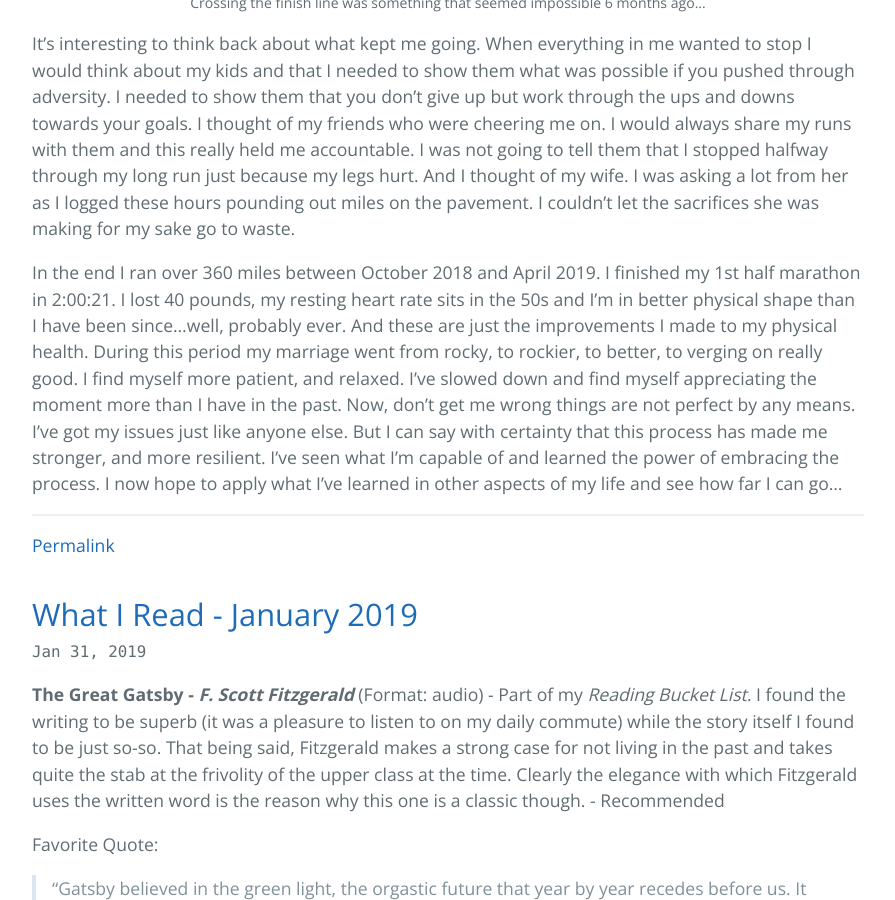
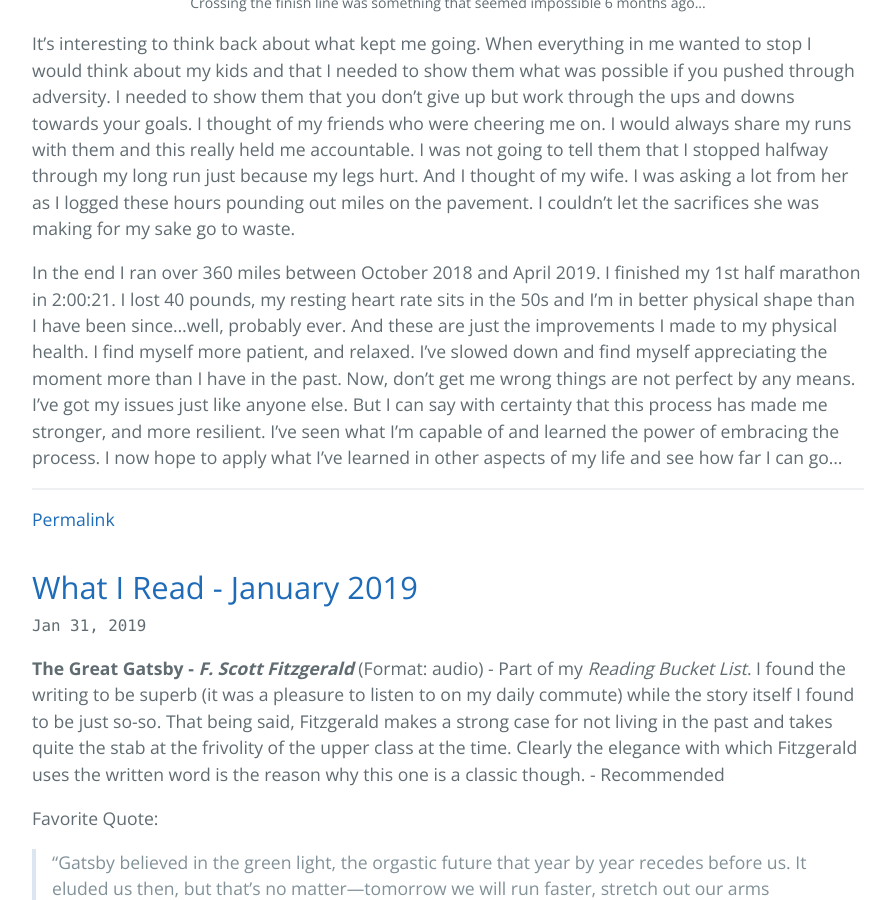
Before and after one commit to jjwhite/jjwhite.github.io, a Jekyll site: the page built from index.html, in a window 1280 px wide and 900 px high, scrolled down 4018 px. Shown: the whole window, without its empty margins (192-1087 px from the left). Built offline with Jekyll 4.4.1, drawn with Linux system fonts in a browser that asks for light colours; the list of posts is cut into pages by our own code.

Commit message:
edits to half marathon post

```diff
--- a/_posts/2019-05-14-i-ran-a-half-marathon.md
+++ b/_posts/2019-05-14-i-ran-a-half-marathon.md
@@ -34,4 +34,4 @@ I can say without question that this no-excuses approach to my running plan is w
 
 It's interesting to think back about  what kept me going.  When everything in me wanted to stop I would think about my kids and that I needed to show them what was possible if you pushed through adversity.  I needed to show them that you don't give up but work through the ups and downs towards your goals.  I thought of my friends who were cheering me on.  I would always share my runs with them and this really held me accountable.  I was not going to tell them that I stopped halfway through my long run just because my legs hurt.  And I thought of my wife.  I was asking a lot from her as I logged these hours pounding out miles on the pavement.  I couldn't let the sacrifices she was making for my sake go to waste.
 
-In the end I ran over 360 miles between October 2018 and April 2019.  I finished my 1st half marathon in 2:00:21.  I lost 40 pounds, my resting heart rate sits in the 50s and I’m in better physical shape than I have been since...well, probably ever.  And these are just the improvements I made to my physical health.  During this period my marriage went from rocky, to rockier, to better, to verging on really good.  I find myself more patient, and relaxed.  I’ve slowed down and find myself appreciating the moment more than I have in the past.  Now, don’t get me wrong things are not perfect by any means.  I’ve got my issues just like anyone else.  But I can say with certainty that this process has made me stronger, and more resilient.  I’ve seen what I’m capable of and learned the power of embracing the process.  I now hope to apply what I’ve learned in other aspects of my life and see how far I can go...
+In the end I ran over 360 miles between October 2018 and April 2019.  I finished my 1st half marathon in 2:00:21.  I lost 40 pounds, my resting heart rate sits in the 50s and I’m in better physical shape than I have been since...well, probably ever.  And these are just the improvements I made to my physical health. I find myself more patient, and relaxed.  I’ve slowed down and find myself appreciating the moment more than I have in the past.  Now, don’t get me wrong things are not perfect by any means.  I’ve got my issues just like anyone else.  But I can say with certainty that this process has made me stronger, and more resilient.  I’ve seen what I’m capable of and learned the power of embracing the process.  I now hope to apply what I’ve learned in other aspects of my life and see how far I can go...
```
